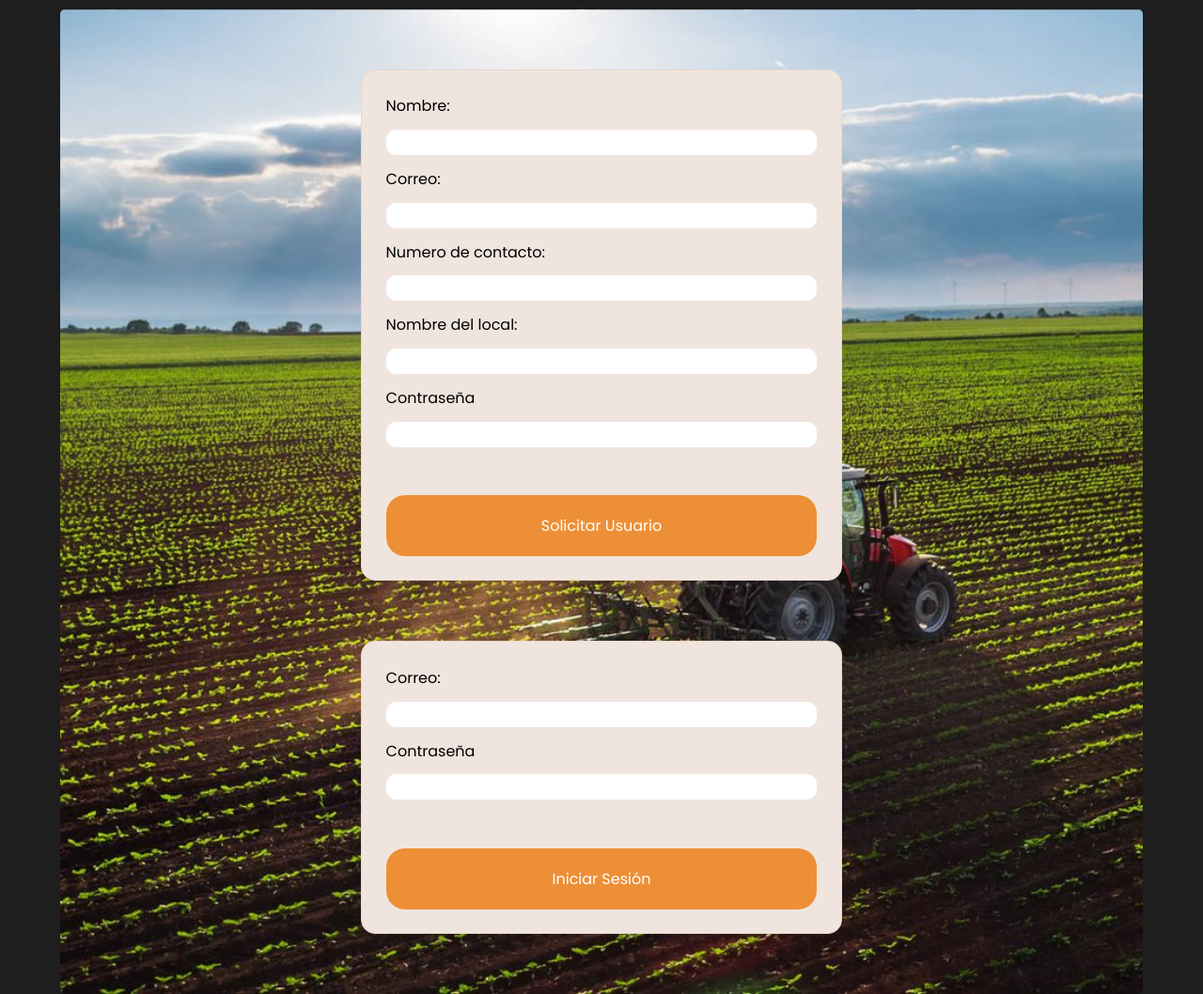
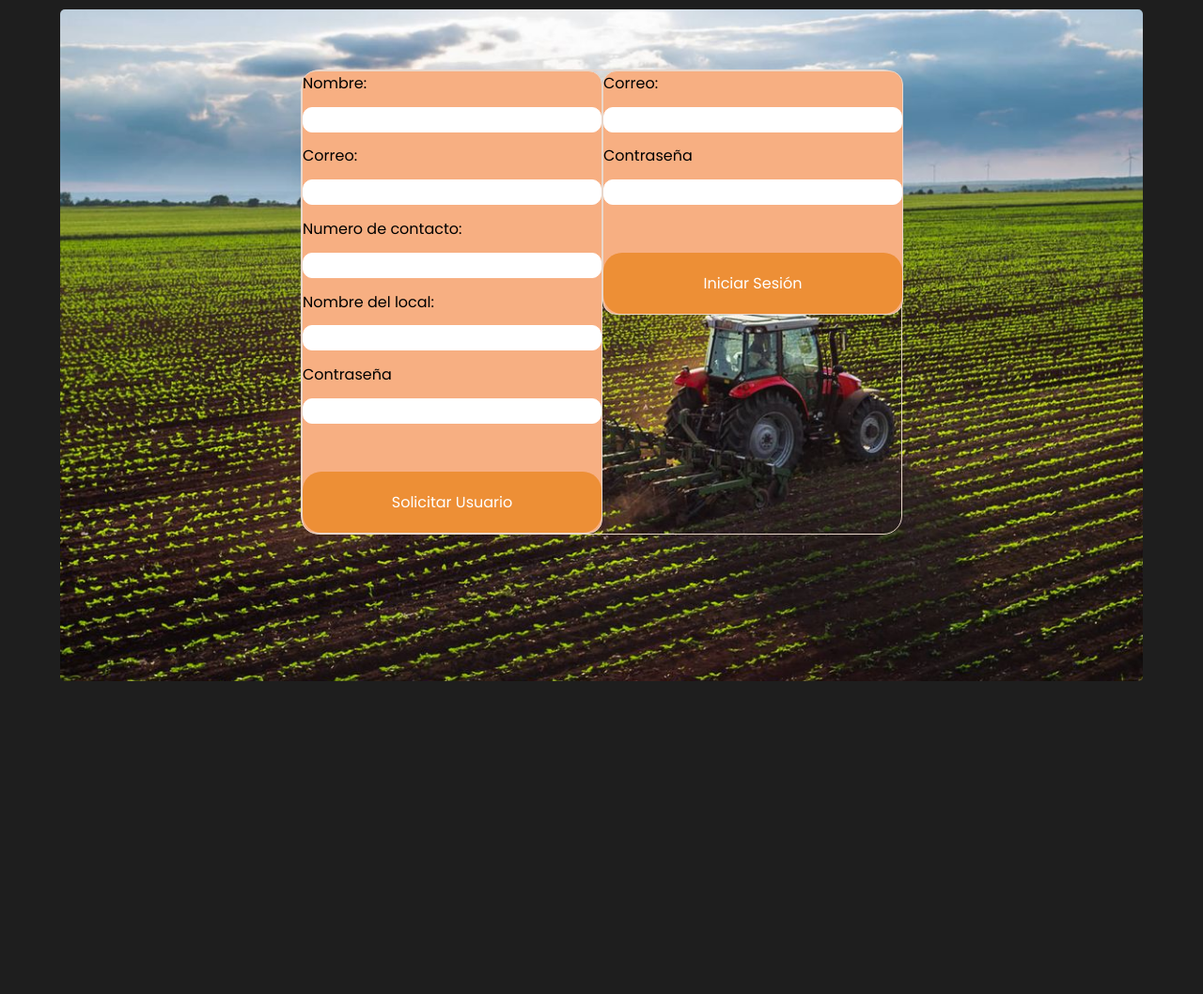
Before and after one commit to tortilleriaLaFrontera/Tortilleria, a PHP site: page /login.html in a window 1280 px wide. Shown: the part 88-1146 px from the top of the page at 94% size. After the commit the page ends 813 px from the top, so only its background shows below. Run offline with PHP 8.4, Linux system fonts and the light colour scheme.

Commit message:
renombrado js

```diff
--- a/contacto.html
+++ b/contacto.html
@@ -9,7 +9,7 @@
     <!--css-->
     <link rel="stylesheet" href="css/main.css">
     <script src="js/bg-slideshow.js" defer></script>
-    <script src="js/abrir-menu.js" defer></script>
+    <script src="js/app.js" defer></script>
 </head>
 <body>
 
--- a/css/cont-login.css
+++ b/css/cont-login.css
@@ -1,12 +1,21 @@
+.cajaMain {
+    margin: 5vw;
+    width: 50vw;
+    border: 1px solid var(--base-clr);
+    display: flex;
+    border-radius: 1.25em;
+}
+.registro, .login {
+    transition: 0.4s;
+    flex-grow: 0.2;
+}
+.enuso {
+    flex-grow: 0.8;
+}
 form {
-    background-color: #f0e5de;
+    background-color: #f7af82;
     border: 1px solid var(--base-clr);
     border-radius: 15px;
-    margin: 5vw;
-    width: 40vw;
-    padding: 2vw;
-
-
     display: flex;
     flex-direction: column;
     gap: 1vw;
--- a/index.html
+++ b/index.html
@@ -10,7 +10,7 @@
     <link rel="stylesheet" href="css/main.css">
     <link rel="stylesheet" href="css/cont-index.css">
     <script src="js/bg-slideshow.js" defer></script>
-    <script src="js/abrir-menu.js" defer></script>
+    <script src="js/app.js" defer></script>
 </head>
 <body>
 
--- a/login.html
+++ b/login.html
@@ -10,7 +10,7 @@
     <link rel="stylesheet" href="css/main.css">
     <link rel="stylesheet" href="css/cont-login.css">
     <script src="js/bg-slideshow.js" defer></script>
-    <script src="js/abrir-menu.js" defer></script>
+    <script src="js/app.js" defer></script>
 </head>
 <body>
 
@@ -54,7 +54,7 @@
                 </form>
             </section>
 
-            <section class="login">
+            <section class="login enuso">
                 <form>
 
                     <label for="correo">Correo:</label>
--- a/nosotros.html
+++ b/nosotros.html
@@ -10,7 +10,7 @@
     <link rel="stylesheet" href="css/main.css">
     <link rel="stylesheet" href="css/cont-nosotros.css">
     <script src="js/bg-slideshow.js" defer></script>
-    <script src="js/abrir-menu.js" defer></script>
+    <script src="js/app.js" defer></script>
 </head>
 <body>
 
--- a/productos.html
+++ b/productos.html
@@ -10,7 +10,7 @@
     <link rel="stylesheet" href="css/main.css">
     <link rel="stylesheet" href="css/cont-productos.css">
     <script src="js/bg-slideshow.js" defer></script>
-    <script src="js/abrir-menu.js" defer></script>
+    <script src="js/app.js" defer></script>
 </head>
 <body>
 
--- a/registro.html
+++ b/registro.html
@@ -10,7 +10,7 @@
     <link rel="stylesheet" href="css/main.css">
     <link rel="stylesheet" href="css/cont-registro.css">
     <script src="js/bg-slideshow.js" defer></script>
-    <script src="js/abrir-menu.js" defer></script>
+    <script src="js/app.js" defer></script>
 </head>
 <body>
 
```
Also changed, not shown: js/app.js (renamed from js/abrir-menu.js).
